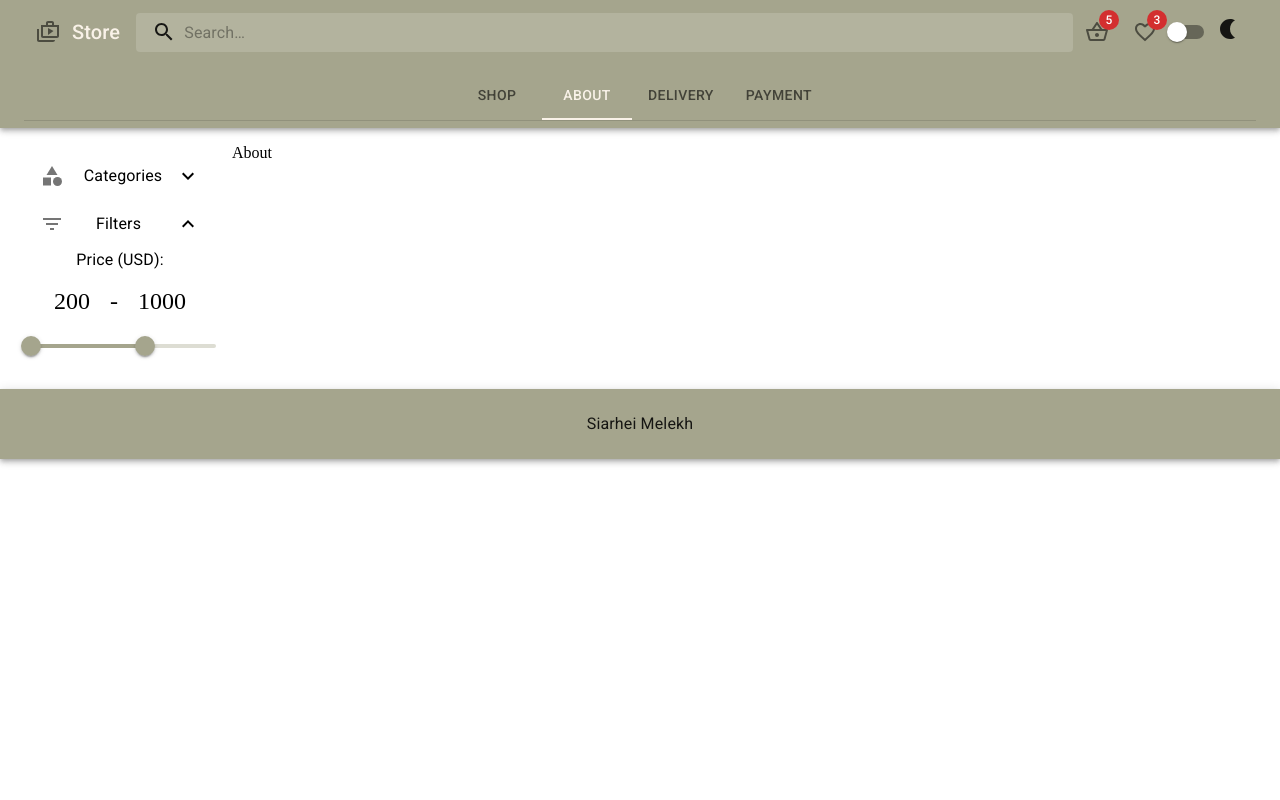
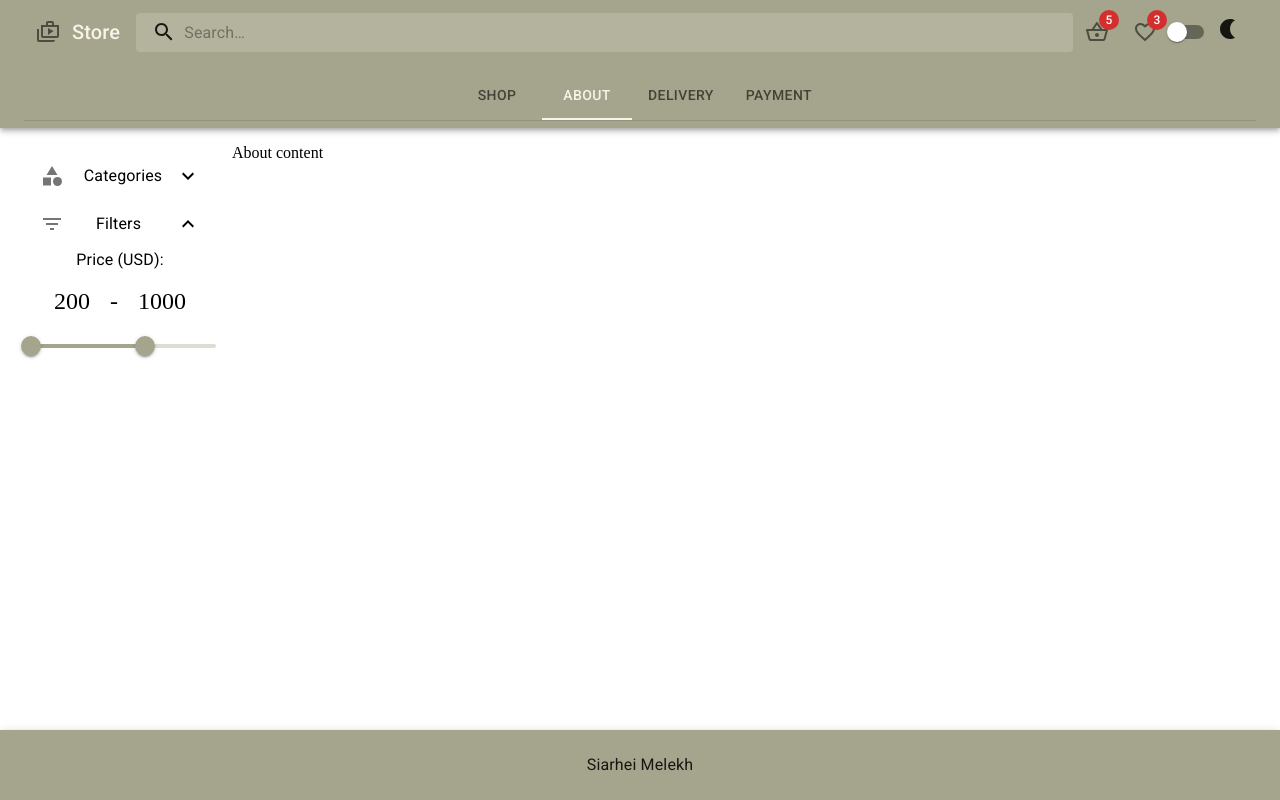
Before and after one commit to sergeymelekh95/online-store, a React (Create React App) app: page /online-store/about in a window 1280 px wide. Built offline with nearby package versions, Linux system fonts and the light colour scheme.

Commit message:
fix products grid and footer

```diff
--- a/public/index.html
+++ b/public/index.html
@@ -15,7 +15,7 @@
             rel="stylesheet"
             href="https://fonts.googleapis.com/css?family=Roboto:300,400,500,700&display=swap"
         />
-        <title>React App</title>
+        <title>Online store</title>
     </head>
     <body>
         <noscript>You need to enable JavaScript to run this app.</noscript>
--- a/src/App.jsx
+++ b/src/App.jsx
@@ -10,7 +10,7 @@ const App = () => {
     return (
         <BrowserRouter basename='/online-store'>
             <Stack
-                sx={{ width: '100%', height: '100%' }}
+                sx={{ width: '100%', height: '100vh' }}
                 spacing={2}
                 backgroundColor='primary'
             >
--- a/src/components/NavTabs.jsx
+++ b/src/components/NavTabs.jsx
@@ -1,6 +1,6 @@
 import { useEffect, useState } from 'react';
 
-import { NavLink, useLocation } from 'react-router-dom';
+import { useLocation, Link } from 'react-router-dom';
 import { Box, Tab } from '@mui/material';
 
 import { TabContext, TabList } from '@mui/lab';
@@ -37,25 +37,25 @@ export const NavTabs = () => {
                         <Tab
                             label='Shop'
                             to='/products'
-                            component={NavLink}
+                            component={Link}
                             value='/products'
                         />
                         <Tab
                             label='About'
                             to='/about'
-                            component={NavLink}
+                            component={Link}
                             value='/about'
                         />
                         <Tab
                             label='Delivery'
                             to='/delivery'
-                            component={NavLink}
+                            component={Link}
                             value='/delivery'
                         />
                         <Tab
                             label='Payment'
                             to='/payment'
-                            component={NavLink}
+                            component={Link}
                             value='/payment'
                         />
                     </TabList>
--- a/src/layout/Main.jsx
+++ b/src/layout/Main.jsx
@@ -13,12 +13,8 @@ export const Main = () => {
     return (
         <Box sx={{ flexGrow: 1 }} component='main'>
             <Routes>
-                <Route
-                    path='/'
-                    element={<Navigate to='/products' replace />}
-                ></Route>
+                <Route path='/' element={<Navigate to='/products' />}></Route>
                 <Route path='/products' element={<Products />}></Route>
-                {/* <Route path='/products/:category' element={<Detail />}></Route> */}
                 <Route path='/about' element={<About />}></Route>
                 <Route path='/delivery' element={<Delivery />}></Route>
                 <Route path='/payment' element={<Payment />}></Route>
--- a/src/layout/MainSection.jsx
+++ b/src/layout/MainSection.jsx
@@ -5,7 +5,7 @@ import { Saidbar } from './Saidbar';
 
 export const MainSection = () => {
     return (
-        <Box>
+        <Box flexGrow={1}>
             <Container maxWidth='xl'>
                 <Grid
                     container
--- a/src/pages/About.jsx
+++ b/src/pages/About.jsx
@@ -1,3 +1,3 @@
 export const About = () => {
-    return <div>About</div>;
+    return <div>About content</div>;
 };
```
